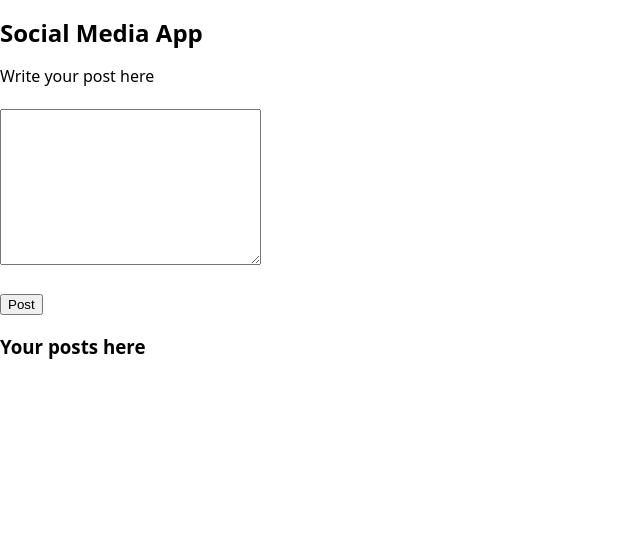
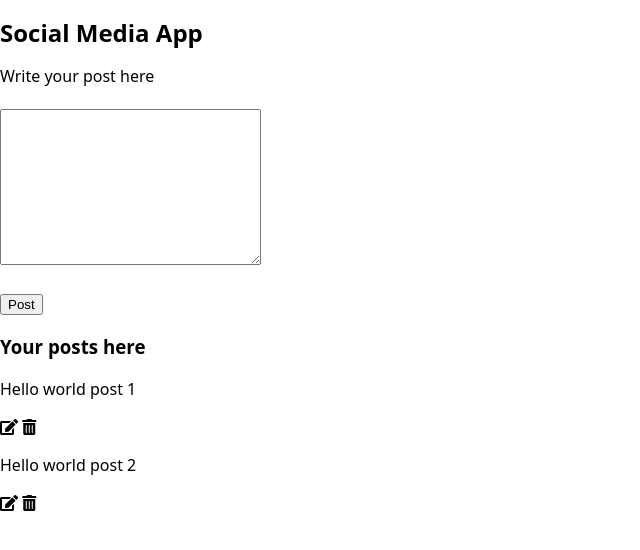
Before and after one commit to archaudhari/CRUD-Operations-in-JavaScript-by-Building-TODO-APP, a plain HTML site: page index.html in a window 1280 px wide. Shown: the whole page, without its empty margins (0-640 px from the left). Drawn offline with Linux system fonts and the light colour scheme.

Commit message:
1 file modified

```diff
--- a/index.html
+++ b/index.html
@@ -11,7 +11,6 @@
     <link rel="stylesheet" href="styles.css" />
     <script type="module" src="script.js"></script>
     <link rel="stylesheet" href="https://cdnjs.cloudflare.com/ajax/libs/font-awesome/5.15.4/css/all.min.css" />
-
   </head>
   <body>
     <h1>Social Media App</h1>
@@ -33,6 +32,23 @@
         <h3>Your posts here</h3>
         <div id="posts"></div>
       </div>
+      <div id="posts">
+        <div>
+          <p>Hello world post 1</p>
+          <span class="options">
+            <i class="fas fa-edit"></i>
+            <i class="fas fa-trash-alt"></i>
+          </span>
+        </div>
+
+        <div >
+          <p>Hello world post 2</p>
+          <span class="options">
+            <i class="fas fa-edit"></i>
+            <i class="fas fa-trash-alt"></i>
+          </span>
+        </div>
+      </div>
 
 
 
```
